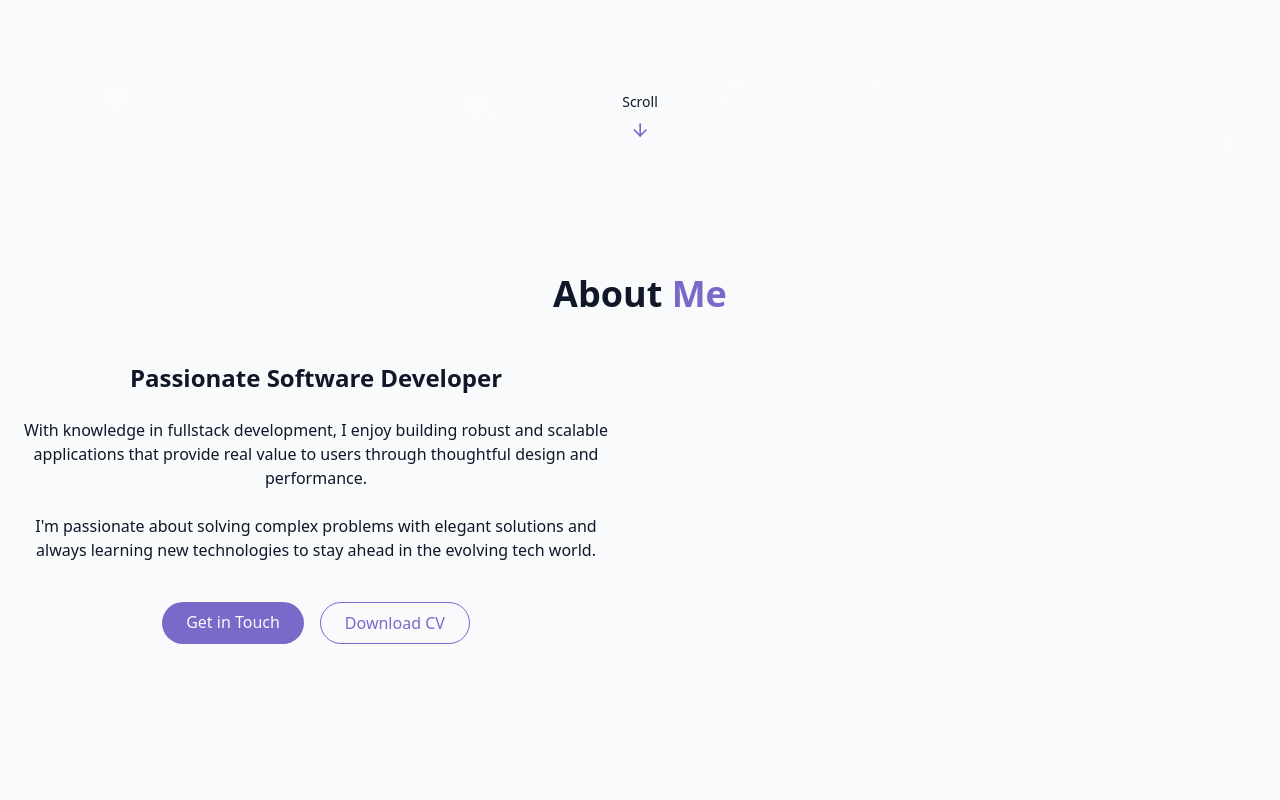
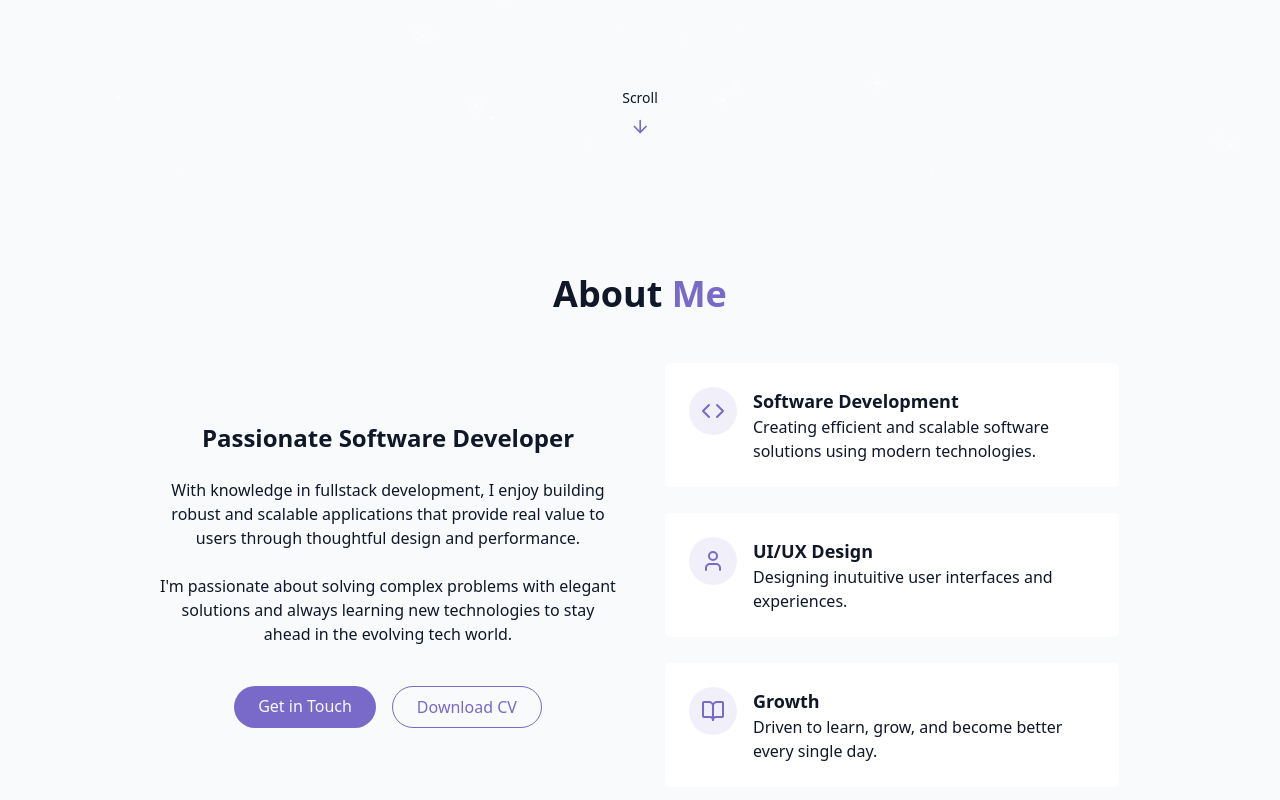
Before and after one commit to dylaninsi7/portfolio, a React (Vite) app: page / in a window 1280 px wide. Shown: the part 622-1422 px from the top of the page. Before the commit the page ends 1362 px from the top, so only its background shows below. Built offline with nearby package versions, Linux system fonts and the light colour scheme.

Commit message:
feat: add right side skill cards to about me section

```diff
--- a/src/components/AboutSection.jsx
+++ b/src/components/AboutSection.jsx
@@ -7,7 +7,6 @@ export const AboutSection = () => {
         <h2 className="text-3xl md:text-4xl font-bold mb-12 text-center">
           About <span className="text-primary"> Me</span>
         </h2>
-      </div>
 
         <div className="grid grid-cols-1 md:grid-cols-2 gap-12 items-center">
           <div className="space-y-6">
@@ -15,14 +14,14 @@ export const AboutSection = () => {
               Passionate Software Developer
             </h3>
             <p className="text-muted-foreground">
-            With knowledge in fullstack development, I enjoy building robust and
-            scalable applications that provide real value to users through
+              With knowledge in fullstack development, I enjoy building robust
+              and scalable applications that provide real value to users through
               thoughtful design and performance.
             </p>
             <p className="text-muted-foreground">
-            I'm passionate about solving complex problems with elegant solutions
-            and always learning new technologies to stay ahead in the evolving
-            tech world.
+              I'm passionate about solving complex problems with elegant
+              solutions and always learning new technologies to stay ahead in
+              the evolving tech world.
             </p>
 
             <div className="flex flex-col sm:flex-row gap-4 pt-4 justify-center">
@@ -37,6 +36,49 @@ export const AboutSection = () => {
               </a>
             </div>
           </div>
+          <div className="grid grid-cols-1 gap-6">
+            <div className="gradient-border p-6 card-hover">
+              <div className="flex items-start gap-4">
+                <div className="p-3 rounded-full bg-primary/10">
+                  <Code className="h-6 w-6 text-primary" />
+                </div>
+                <div className="text-left">
+                  <h4 className="font-semibold text-lg">Software Development</h4>
+                  <p className="text-muted-foreground">
+                    Creating efficient and scalable software solutions using
+                    modern technologies.
+                  </p>
+                </div>
+              </div>
+            </div>
+            <div className="gradient-border p-6 card-hover">
+              <div className="flex items-start gap-4">
+                <div className="p-3 rounded-full bg-primary/10">
+                  <User className="h-6 w-6 text-primary" />
+                </div>
+                <div className="text-left">
+                  <h4 className="font-semibold text-lg">UI/UX Design</h4>
+                  <p className="text-muted-foreground">
+                    Designing inutuitive user interfaces and experiences.
+                  </p>
+                </div>
+              </div>
+            </div>
+            <div className="gradient-border p-6 card-hover">
+              <div className="flex items-start gap-4">
+                <div className="p-3 rounded-full bg-primary/10">
+                  <BookOpen className="h-6 w-6 text-primary" />
+                </div>
+                <div className="text-left">
+                  <h4 className="font-semibold text-lg">Growth</h4>
+                  <p className="text-muted-foreground">
+                    Driven to learn, grow, and become better every single day.
+                  </p>
+                </div>
+              </div>
+            </div>
+          </div>
+        </div>
       </div>
     </section>
   );
```
Lines whose indentation alone changed are shown as unchanged.
